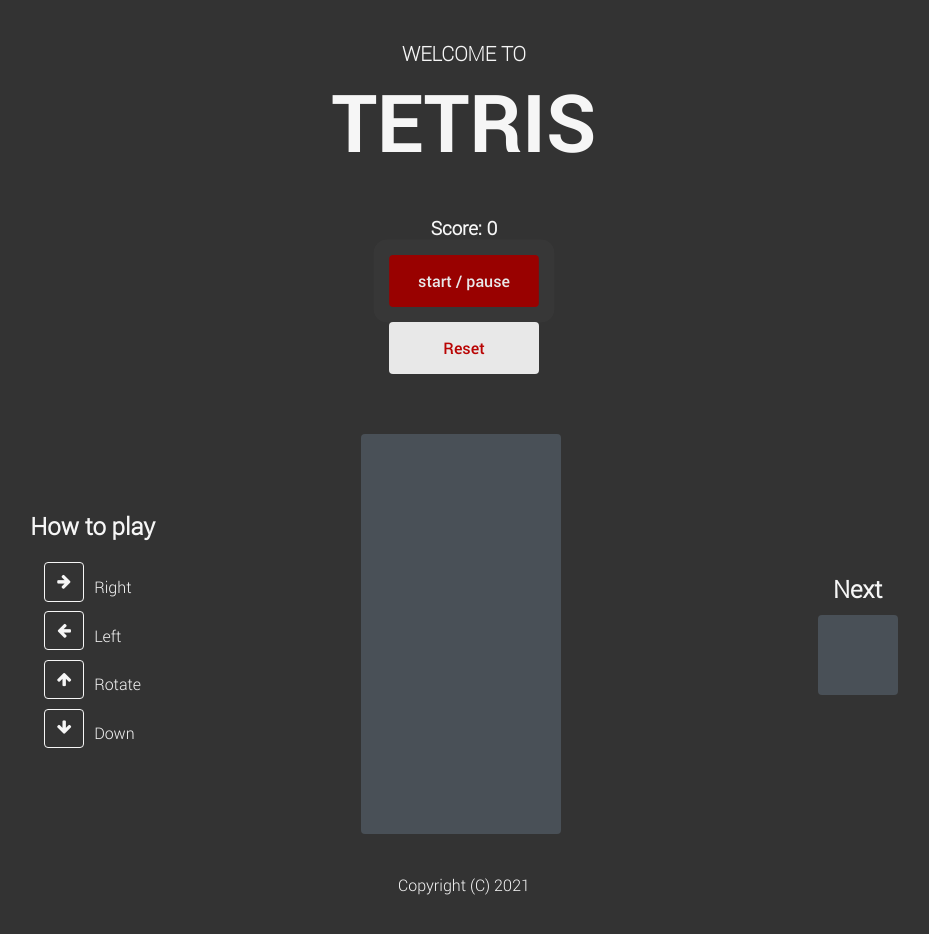
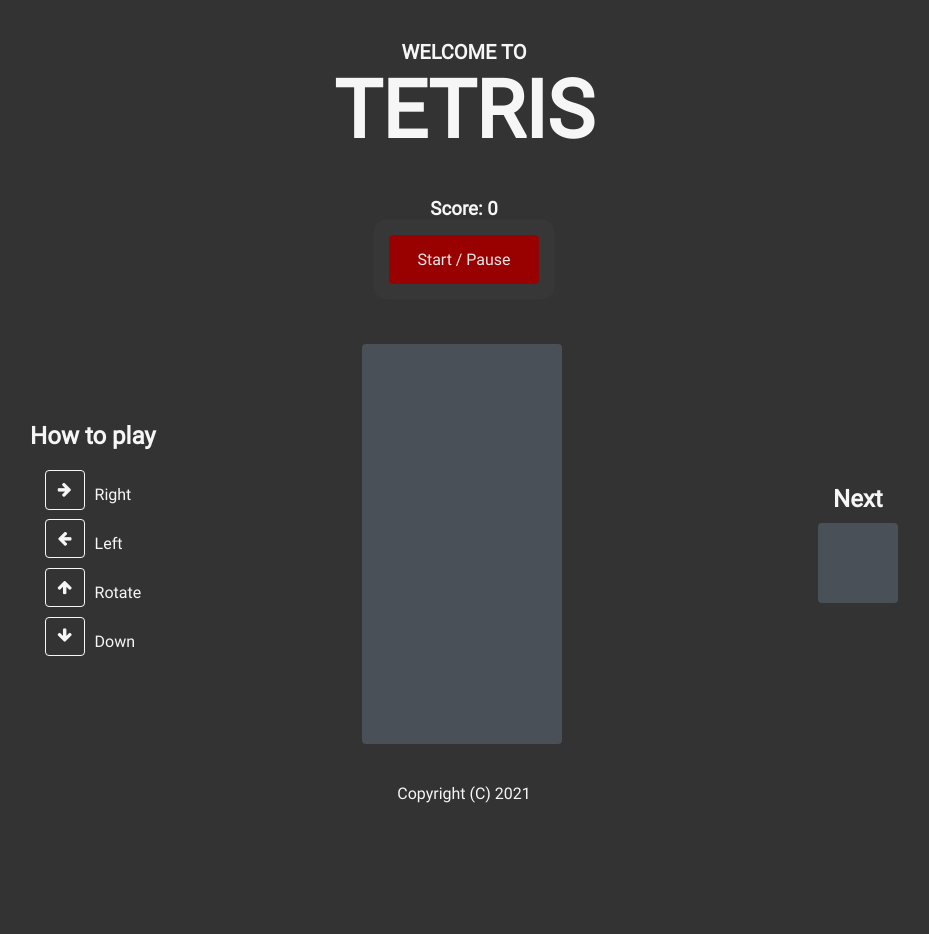
Before and after one commit to juanardanaz/Tetris, a plain HTML site: page index.html in a window 1280 px wide. Shown: the whole page, without its empty margins (176-1105 px from the left). After the commit the page ends 843 px from the top, so only its background shows below. Drawn offline with Linux system fonts and the light colour scheme.

Commit message:
ajuste en estilado de fuentes y remover funcion reset

```diff
--- a/app.js
+++ b/app.js
@@ -8,6 +8,7 @@ document.addEventListener('DOMContentLoaded', () => {
     let nextRandom = 0;
     let timerId;
     let score = 0;
+    let square;
 
     const colors = [
         'orange',
@@ -231,18 +232,21 @@ document.addEventListener('DOMContentLoaded', () => {
         }
     }
 
-    //Reset Game
-    let resetBtn = document.getElementById('resetgame');
-    resetBtn.addEventListener('click', resetGame);
+    // //Reset Game
+    // let resetBtn = document.getElementById('resetgame');
+    // resetBtn.addEventListener('click', resetGame);
 
-    function resetGame(){
-        clearInterval(timerId);
-        unDraw();
-        score = 0;
-        scoreDisplay.innerHTML = score;
-        current.style.display = 'none';
-        square.style.display = 'none';
-    }
+    // function resetGame(){
+    //     clearInterval(timerId);
+    //     unDraw();
+    //     score = 0;
+    //     scoreDisplay.innerHTML = score;
+    //     current.style.display = 'none';
+    //     squares.style.display = 'none';
+    //     displayWidth.style.display = 'none';
+    //     displayIndex.style.display = 'none';
+
+    // }
 
 
 
--- a/index.html
+++ b/index.html
@@ -16,8 +16,8 @@
     </header>
     <nav>
         <h3>Score: <span id="score">0</span></h3>
-        <div id="start-button" class="start-button">START / PAUSE</div>
-        <div id='resetgame' class="resetgame">Reset</div>
+        <div id="start-button" class="start-button">Start / Pause</div>
+        <!-- <div id='resetgame' class="resetgame">Reset</div> -->
     </nav>
     <main>
         <section class="container">
--- a/style.css
+++ b/style.css
@@ -58,14 +58,14 @@ header{
 
 h1{
     color: #F6F6F6;
-    font-family: 'robotothin';
+    font-family: 'Roboto';
     text-align: center;
     text-transform: uppercase;
     font-size: 20px;
 }
 
 span.tetris{
-    font-family: 'robotobold';
+    font-family: 'Roboto';
     font-size: 80px;
     text-transform: uppercase;
 }
@@ -73,7 +73,7 @@ span.tetris{
 
 h3{
     color: #F6F6F6;
-    font-family: 'robotolight';
+    font-family: 'Roboto';
 }
 
 .container{
@@ -90,7 +90,7 @@ h3{
 
 .button-rules h2{
     color: #F6F6F6;
-    font-family: 'robotolight';
+    font-family: 'Roboto';
     padding-bottom: 20px;
 }
 
@@ -116,7 +116,7 @@ h3{
 
 .info-arrow{
     color: #F6F6F6;
-    font-family: 'robotolight';
+    font-family: 'Roboto';
     padding-left: 10px;
 }
 
@@ -172,7 +172,7 @@ nav{
 
 .container-mini h2{
     color: #F6F6F6;
-    font-family: 'robotolight';
+    font-family: 'Roboto';
     position: relative;
     left: 25px;
     padding-bottom: 10px;
@@ -180,15 +180,15 @@ nav{
 
 footer p{
     color: #F6F6F6;
-    font-family: 'robotolight';
+    font-family: 'Roboto';
     text-align: center;
     margin: 40px;
 }
 
 .start-button{
     color: #E8E8E8;
-    font-family: 'robotomedium';
-    text-transform: lowercase;
+    font-family: 'Roboto';
+    /* text-transform: lowercase; */
     background-color: #990100;
     padding: 15px;
     margin-top: 15px;
```
Also changed, not shown: 1 other file.
